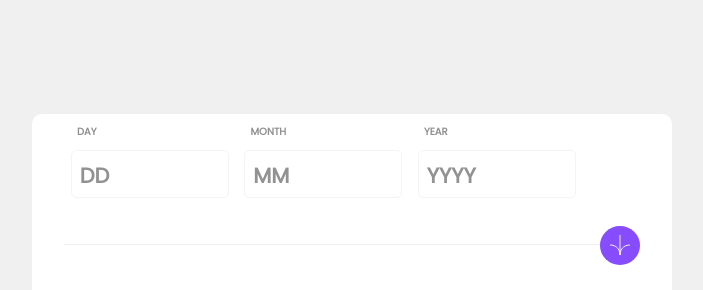
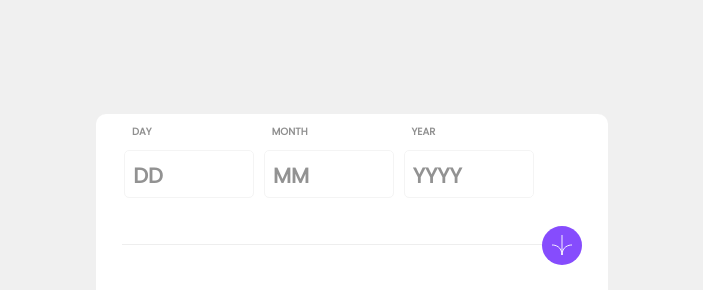
Before and after one commit to ThunderEon/ageCalculatorApp, a plain HTML site: page index.html in a window 1280 px wide. Shown: the part 86-376 px from the top of the page, without its empty margins (288-991 px from the left). Drawn offline with Linux system fonts and the light colour scheme.

Commit message:
Update responsive.css

```diff
--- a/responsive.css
+++ b/responsive.css
@@ -21,7 +21,7 @@
 
 @media screen and (min-width: 576px) {
   .container {
-    width: 65%;
+    width: 55%;
   }
   #calculator-form {
     height: 400px;
@@ -38,7 +38,7 @@
 
 @media screen and (min-width: 992px) {
   .container {
-    width: 50%;
+    width: 40%;
   }
   #calculator-form {
     height: 400px;
```
